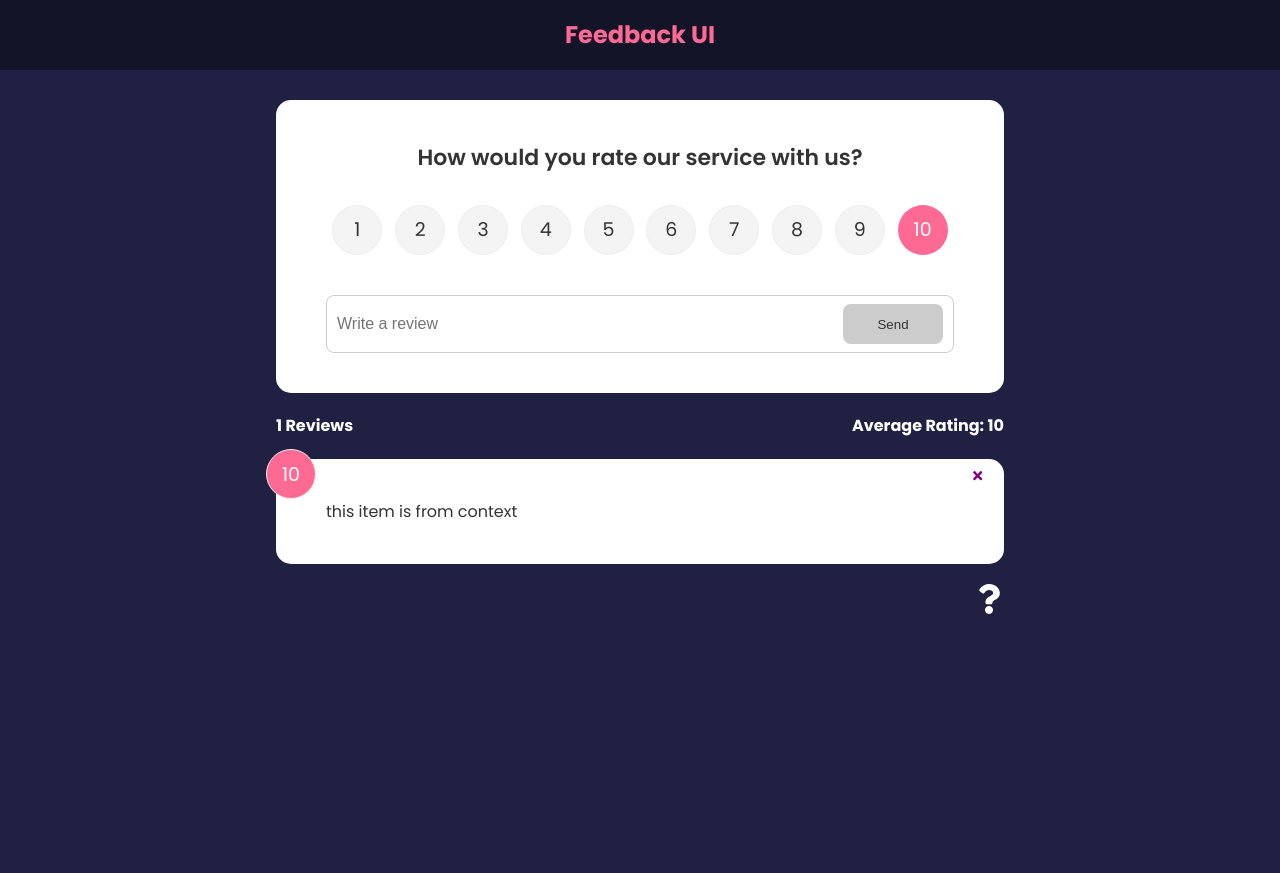
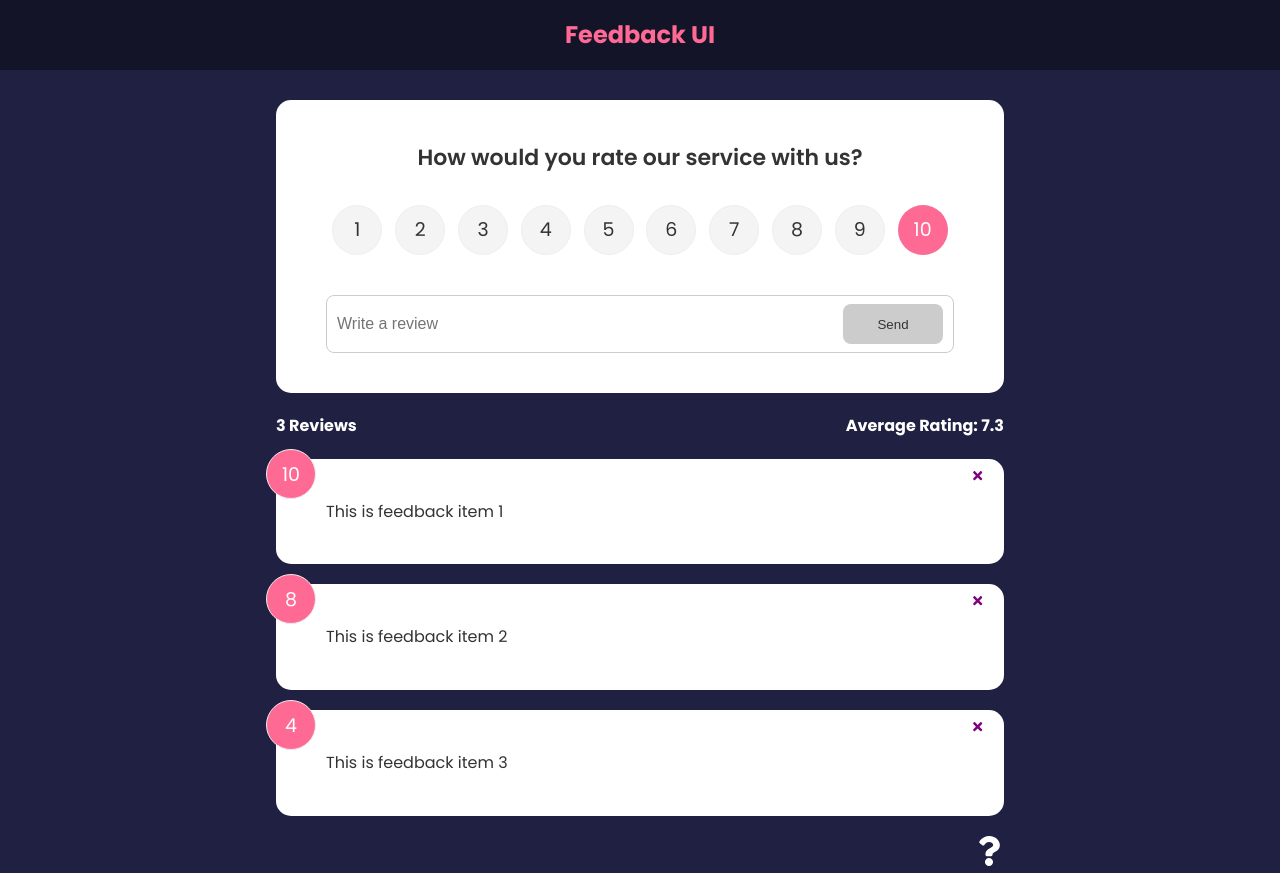
Before and after one commit to rilindtasholli/feedback-app, a React (Create React App) app: page / in a window 1280 px wide. Before the commit the page ends 800 px from the top, so only its background shows below. Built offline with nearby package versions, Linux system fonts and the light colour scheme.

Commit message:
moved add and delete functions to context

```diff
--- a/src/App.js
+++ b/src/App.js
@@ -1,6 +1,4 @@
-import { v4 as uuidv4 } from 'uuid'
 import { BrowserRouter as Router, Route, Routes } from 'react-router-dom'
-import { useState } from 'react'
 import Header from './components/Header'
 import FeedbackList from './components/FeedbackList'
 import FeedbackStats from './components/FeedbackStats'
@@ -8,24 +6,9 @@ import FeedbackForm from './components/FeedbackForm'
 import AboutPage from './pages/About'
 import { FeedbackProvider } from './context/FeedbackContext'
 
-import FeedbackData from './data/FeedbackData'
 import AboutIconLink from './components/AboutIconLink'
 
 function App() {
-    const [feedback, setFeedback] = useState(FeedbackData)
-
-    const deleteFeedback = (id) => {
-        if (window.confirm('Are you sure you want to delete?')) {
-            setFeedback(feedback.filter(item => item.id != id))
-        }
-    }
-
-    const addFeedback = (newFeedback) => {
-        newFeedback.id = uuidv4()
-        console.log(newFeedback)
-        setFeedback([newFeedback, ...feedback])
-    }
-
     return (
         <FeedbackProvider>
             <Router>
@@ -34,9 +17,9 @@ function App() {
                     <Routes>
                         <Route exact path="/" element={
                             <>
-                                <FeedbackForm handleAdd={addFeedback} />
+                                <FeedbackForm />
                                 <FeedbackStats />
-                                <FeedbackList feedback={feedback} handleDelete={deleteFeedback} />
+                                <FeedbackList />
                             </>
                         }>
                         </Route>
--- a/src/components/FeedbackForm.jsx
+++ b/src/components/FeedbackForm.jsx
@@ -1,13 +1,17 @@
 import { useState } from "react"
+import { useContext } from 'react'
 import RatingSelect from "./RatingSelect"
 import Card from "./shared/Card"
 import Button from "./shared/Button"
+import FeedbackContext from "../context/FeedbackContext"
 
-function FeedbackForm({handleAdd}) {
+function FeedbackForm() {
   const [text, setText] = useState("")
   const [rating, setRating] = useState("")
   const [btnDisabled, setBtnDisabled] = useState(true)
   const [message, setMessage] = useState("")
+
+  const { addFeedback } = useContext(FeedbackContext)
 
   const handleTextChange = (e) => {
     setText(e.target.value)
@@ -34,7 +38,7 @@ function FeedbackForm({handleAdd}) {
         rating
       }
 
-      handleAdd(newFeedBack)
+      addFeedback(newFeedBack)
 
       setText('')
       setBtnDisabled(true)
--- a/src/components/FeedbackItem.jsx
+++ b/src/components/FeedbackItem.jsx
@@ -1,21 +1,25 @@
 import { FaTimes } from "react-icons/fa"
+import { useContext } from 'react'
 import PropTypes from "prop-types"
 import Card from "./shared/Card"
+import FeedbackContext from "../context/FeedbackContext"
 
-function FeedbackItem({ feedback, handleDelete }) {
+function FeedbackItem({ feedbackItem }) {
+  const { deleteFeedback } = useContext(FeedbackContext)
+
   return (
     <Card>
-      <div className="num-display">{feedback.rating}</div>
-      <button onClick={() => handleDelete(feedback.id)} className="close">
+      <div className="num-display">{feedbackItem.rating}</div>
+      <button onClick={() => deleteFeedback(feedbackItem.id)} className="close">
         <FaTimes color="purple" />
       </button>
-      <div className="text-display">{feedback.text}</div>
+      <div className="text-display">{feedbackItem.text}</div>
     </Card>
   )
 }
 
 FeedbackItem.propTypes = {
-  feedback: PropTypes.object.isRequired,
+  feedbackItem: PropTypes.object.isRequired,
 }
 
 export default FeedbackItem
--- a/src/components/FeedbackList.jsx
+++ b/src/components/FeedbackList.jsx
@@ -3,7 +3,7 @@ import { useContext } from 'react'
 import FeedbackItem from "./FeedbackItem"
 import FeedbackContext from '../context/FeedbackContext'
 
-function FeedbackList({ handleDelete }) {
+function FeedbackList() {
 
   const {feedback} = useContext(FeedbackContext)
 
@@ -23,8 +23,7 @@ function FeedbackList({ handleDelete }) {
           >
             <FeedbackItem
               key={item.id}
-              feedback={item}
-              handleDelete={handleDelete}
+              feedbackItem={item}
             />
           </motion.div>
         ))}
--- a/src/context/FeedbackContext.jsx
+++ b/src/context/FeedbackContext.jsx
@@ -1,3 +1,4 @@
+import { v4 as uuidv4 } from 'uuid'
 import { createContext, useState } from 'react'
 
 const FeedbackContext = createContext()
@@ -6,12 +7,35 @@ export const FeedbackProvider = ({children}) => {
   const [feedback, setFeedback] = useState([
     {
       id: 1,
-      text: "this item is from context",
+      text: "This is feedback item 1",
       rating: 10
+    },
+    {
+      id: 2,
+      text: "This is feedback item 2",
+      rating: 8
+    },
+    {
+      id: 3,
+      text: "This is feedback item 3",
+      rating: 4
     }
   ])
+
+  const addFeedback = (newFeedback) => {
+    newFeedback.id = uuidv4()
+    console.log(newFeedback)
+    setFeedback([newFeedback, ...feedback])
+  }
+
+  const deleteFeedback = (id) => {
+    if (window.confirm('Are you sure you want to delete?')) {
+        setFeedback(feedback.filter(item => item.id != id))
+    }
+  }
+
   return (
-    <FeedbackContext.Provider value={{feedback}}>
+    <FeedbackContext.Provider value={{feedback, deleteFeedback, addFeedback}}>
       {children}
     </FeedbackContext.Provider>
   )
```
